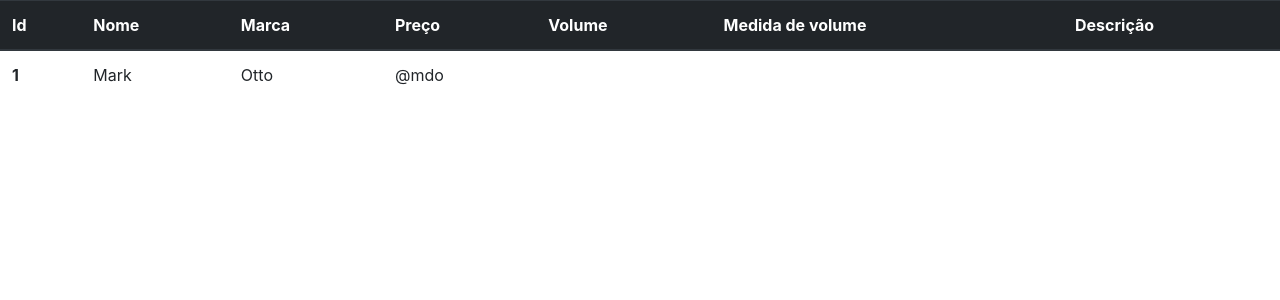
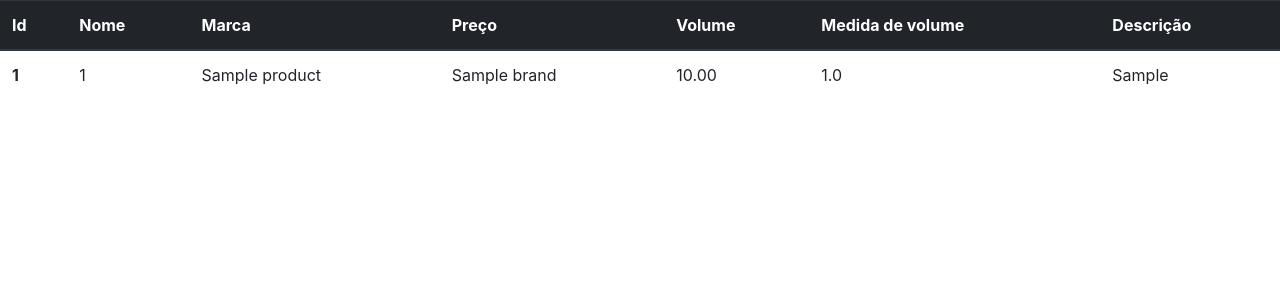
Before and after one commit to Lucas-Espindola-dev/Mercantil, a Django app: template products/templates/home.html in a window 1280 px wide. Shown: the part 56-356 px from the top of the page. Run offline with Django 4.2, Linux system fonts and the light colour scheme; tables that the repository leaves empty hold one stand-in row (values such as "Sample post"); the template is opened without the code that fills it: values that come from a table or form of the project are taken from there, most other values are stand-ins (such as "Sample title", 1, 10 or a date in 2020).

Commit message:
Inicializing the creation of the table of products

```diff
--- a/products/templates/home.html
+++ b/products/templates/home.html
@@ -13,15 +13,20 @@
       <th scope="col">Descrição</th>
     </tr>
   </thead>
-  {% for produto in produtos %}
+
   <tbody>
+    {% for produto in products %}
     <tr>
       <th scope="row">1</th>
-      <td>Mark</td>
-      <td>Otto</td>
-      <td>@mdo</td>
+      <td>{{ produto.id }}</td>
+      <td>{{ produto.name }}</td>
+      <td>{{ produto.brand }}</td>
+      <td>{{ produto.price }}</td>
+      <td>{{ produto.volume }}</td>
+      <td>{{ produto.volume_metric }}</td>
     </tr>
+    {% endfor %}
   </tbody>
-  {% endfor %}
+
 </table>
 {% endblock %}
```
